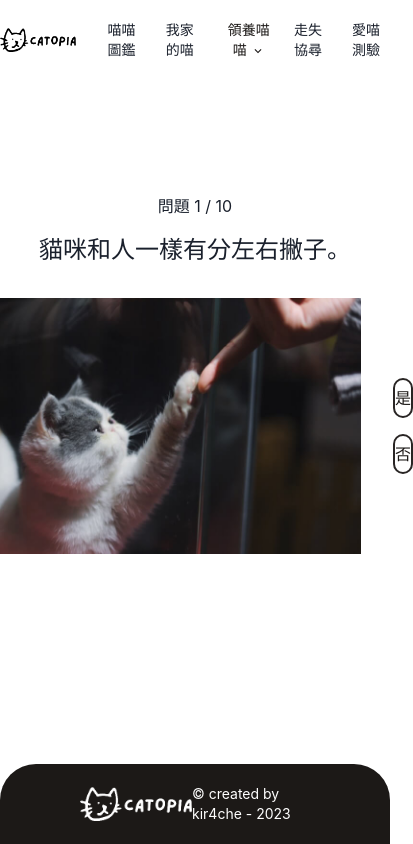
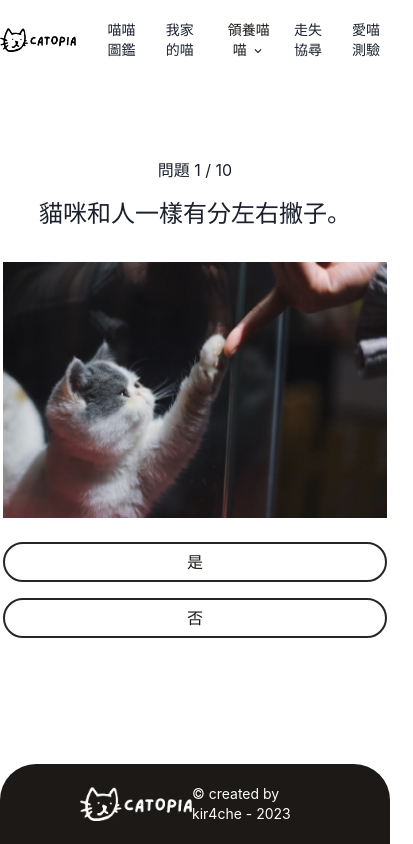
Before and after one commit to kir4che/catopia, a Next.js app: page /quiz in a window 390 px wide. Shown: the whole page, 413 px wide, since content can reach past the window. Built offline with nearby package versions, Linux system fonts and the light colour scheme.

Commit message:
Update index.tsx

```diff
--- a/src/pages/quiz/index.tsx
+++ b/src/pages/quiz/index.tsx
@@ -113,7 +113,7 @@ export default function Quiz() {
     else setShowScore(true);
   };
   return (
-    <div className='flex flex-col m-auto'>
+    <div className='flex m-auto'>
       {showScore ? (
         <div className='mb-24 space-y-6'>
           <h4 className='font-medium'> 你的得分是 {score}0 分</h4>
@@ -125,12 +125,12 @@ export default function Quiz() {
           </button>
         </div>
       ) : (
-        <div className='mb-24'>
+        <div className='mb-12 md:mb-24'>
           <p className='mb-4 text-center'>問題 {currentQuestion + 1} / {questions.length}</p>
           <h3 className='mb-8 font-medium text-center'>{questions[currentQuestion].questionText}</h3>
-          <div className='flex items-center justify-center space-x-8'>
+          <div className='flex flex-col items-center justify-center space-y-6 md:space-x-8 md:flex-row'>
             <img className='object-cover object-bottom h-64 w-96' src={questions[currentQuestion].questionImg} alt="question image" />
-            <div className='space-y-4 w-72'>
+            <div className='w-full space-y-4 md:w-72'>
               {questions[currentQuestion].answerOptions.map((answerOption, index) => (
                 <button
                   type='button'
```
